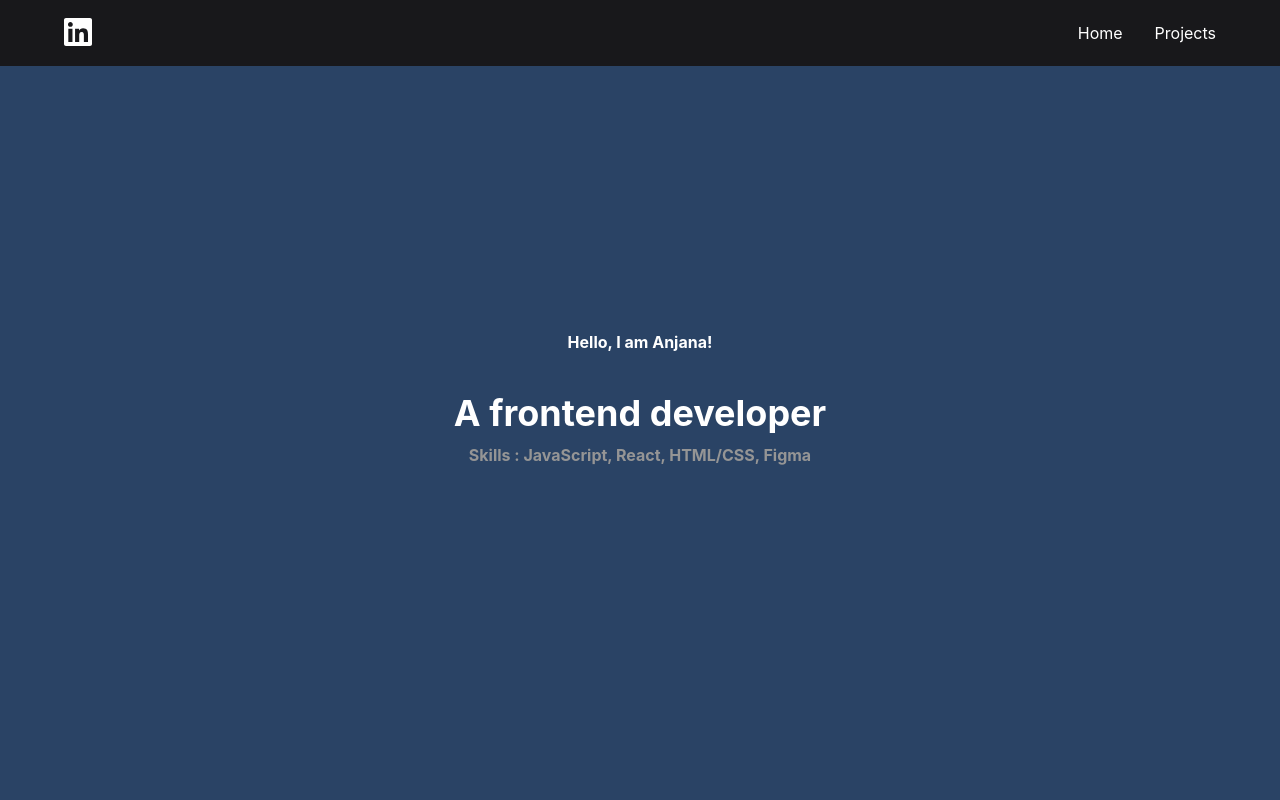
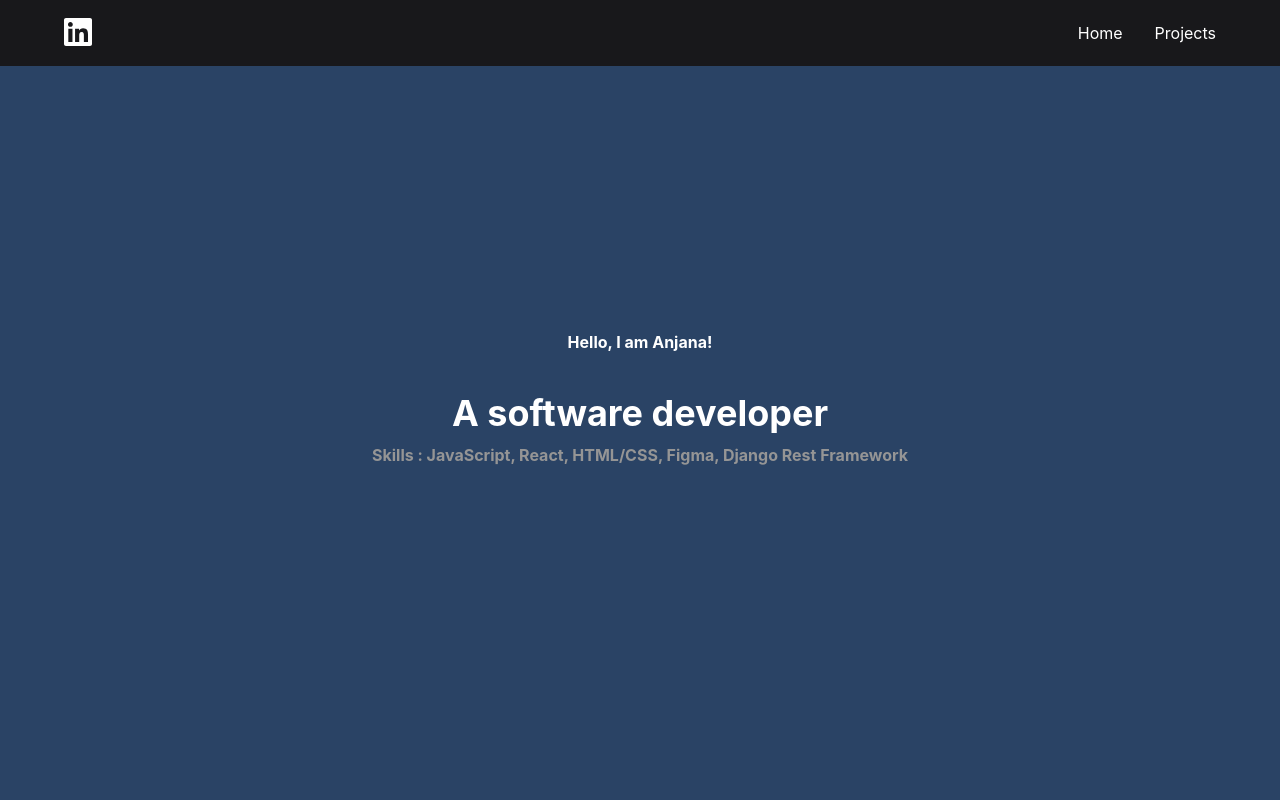
Before and after one commit to anjnambiar/test, a React (Create React App) app: page / in a window 1280 px wide. Shown: the top 800 px of the page. Built offline with nearby package versions, Linux system fonts and the light colour scheme.

Commit message:
updated profile description

```diff
--- a/src/components/LandingSection.js
+++ b/src/components/LandingSection.js
@@ -3,8 +3,8 @@ import { Heading, VStack } from "@chakra-ui/react";
 import FullScreenSection from "./FullScreenSection";
 
 const greeting = "Hello, I am Anjana!";
-const bio1 = "A frontend developer";
-const bio2 = "Skills : JavaScript, React, HTML/CSS, Figma";
+const bio1 = "A software developer";
+const bio2 = "Skills : JavaScript, React, HTML/CSS, Figma, Django Rest Framework";
 
 // Implement the UI for the LandingSection component according to the instructions.
 // Use a combination of Avatar, Heading and VStack components.
```
Also changed, not shown: src/images/littlelemon.png, 1 other file (tests, documents, lock files or other folders).
